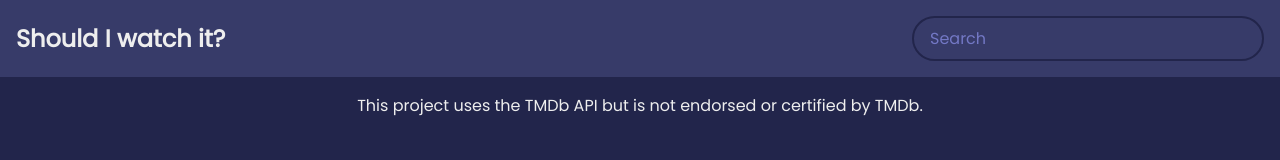
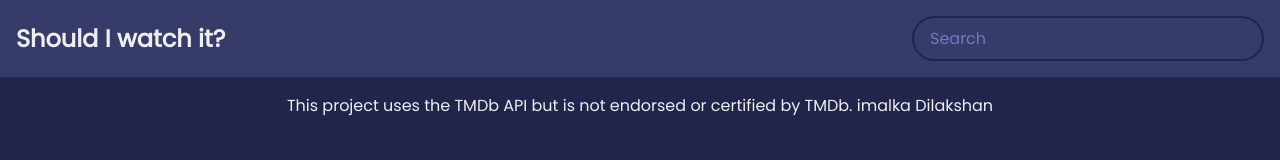
Before and after one commit to ATgayan/Movieapp, a plain HTML site: page index.html in a window 1280 px wide. Drawn offline with Linux system fonts and the light colour scheme; no server answers.

Commit message:
add name

```diff
--- a/index.html
+++ b/index.html
@@ -17,6 +17,7 @@
     <footer class="footer">
       <p>
         This project uses the TMDb API but is not endorsed or certified by TMDb.
+        imalka Dilakshan
       </p>
     </footer>
     <script src="script.js"></script>
```
